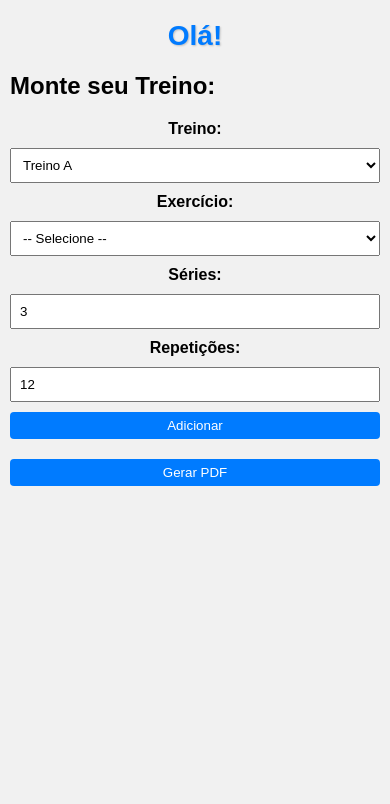
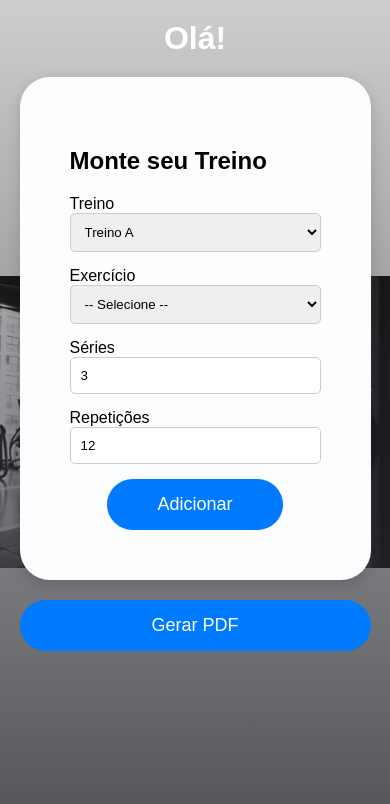
Before and after one commit to allannz/Montar-Treinos-, a plain HTML site: page treino.html in a window 390 px wide. Drawn offline with nearby package versions, Linux system fonts and the light colour scheme.

Commit message:
Atualização do botão e ajustes no layout

```diff
--- a/style.css
+++ b/style.css
@@ -1,116 +1,123 @@
 body {
-  font-family: Arial, sans-serif;
-  margin: 20px;
-  background: #f1f1f1;
+  margin: 0;
+  font-family: Arial;
+
+  background:
+    linear-gradient(rgba(49, 50, 56, 0.241), rgba(49, 50, 56, 0.847)),
+    url("img/academia.jpg");
+
+  background-size: 100%; /* controla o tamanho */
+  background-position: center;
+  background-repeat: no-repeat;
+
+  background-attachment: fixed; /* deixa travada */
+
+  display: flex;
+  flex-direction: column;
+  align-items: center;
 }
 
 h1 {
-  text-align: center;
+  margin: 20px;
+  color: #ffffff;
 }
 
-form {
-  display: flex;
-  gap: 10px;
-  flex-wrap: wrap;
-  margin-bottom: 20px;
-  align-items: center;
+.main-container {
+  width: 90%;
+  max-width: 1200px;
 }
 
-label {
-  font-weight: bold;
+/* CARD PADRÃO */
+.card {
+  background: #fbfdff;
+  padding: 50px;
+  border-radius: 30px;
+  box-shadow: 0 5px 15px rgba(0, 0, 0, 0.15);
+  margin-bottom: 20px;
 }
 
-input, select {
-  padding: 5px;
-  min-width: 120px; /* garante um tamanho mínimo em telas grandes */
+/* FORM */
+#form-treino {
+  display: grid;
+  grid-template-columns: 1fr 1fr;
+  gap: 15px;
 }
 
+.form-group {
+  display: flex;
+  flex-direction: column;
+}
+
+.full {
+  grid-column: span 2;
+}
+
+input,
+select {
+  padding: 10px;
+  border-radius: 5px;
+  border: 1px solid #ccc;
+}
+
+/* BOTÕES */
 .btn {
-  padding: 8px 12px;
-  cursor: pointer;
   background: #007bff;
   color: #fff;
   border: none;
-  border-radius: 4px;
+
+  /* Aumentando tamanho */
+  padding: 15px 50px; /* vertical | horizontal */
+  font-size: 18px; /* aumenta o tamanho do texto */
+
+  border-radius: 100px;
+  cursor: pointer;
+
+  margin: 0 auto;
+  width: fit-content;
+}
+
+.btn-center {
+  display: block;
+  margin: 0 auto;
 }
 
 .btn:hover {
   background: #0056b3;
 }
-
+/* TABELA */
 table {
   width: 100%;
   border-collapse: collapse;
   margin-top: 10px;
-  background: white;
-}
-
-th, td {
-  border: 1px solid #333;
-  padding: 8px;
-  text-align: center;
-  word-break: break-word; /* evita que o texto quebre a tabela */
 }
 
 th {
-  background: #007bff;
+  background: #004895;
   color: #fff;
 }
 
-table tbody tr:nth-child(even) {
-  background: #f2f2f2;
+th,
+td {
+  border: 1px solid #ccc;
+  padding: 8px;
+  text-align: center;
 }
 
+/* TREINOS */
 #treinos > div {
   margin-bottom: 20px;
-  padding: 10px;
-  border-radius: 5px;
-  box-shadow: 0 0 5px rgba(0,0,0,0.1);
-  background: #fff;
+}
+
+/* PDF */
+#btnPDF {
+  width: 100%;
+  margin-bottom: 20px;
 }
 
 /* RESPONSIVO */
 @media (max-width: 768px) {
-form {
-  display: flex;
-  flex-direction: column; /* campos um em cima do outro */
-  gap: 10px;              /* espaçamento entre eles */
-  margin-bottom: 20px;
-  width: 100%;             /* ocupa toda a largura disponível */
-}
-
-input, select, .btn {
-  width: 100%;             /* cada campo ocupa 100% da largura */
-  box-sizing: border-box;  /* padding não estoura a largura */
-  padding: 8px;
-}
-
-
-  th, td {
-    font-size: 12px;
-    padding: 6px;
-  }
-
-  table {
-    font-size: 12px;
+  #form-treino {
+    display: flex;
+    flex-direction: column;
   }
 }
-
-@media (max-width: 480px) {
-  body {
-    margin: 10px;
-  }
-
-  h1 {
-    font-size: 20px;
-  }
-
-  th, td {
-    font-size: 10px;
-    padding: 4px;
-  }
-
-  .btn {
-    padding: 6px;
-  }
-}
--- a/treino.html
+++ b/treino.html
@@ -3,39 +3,25 @@
 <head>
 <meta charset="UTF-8">
 <title>Gerador de Treinos</title>
+
 <link rel="stylesheet" href="style.css">
+
 </head>
+
 <body>
+
 <h1 id="saudacao"></h1>
 
-<style>
-#saudacao {
-  text-align: center;
-  font-size: 28px;
-  color: #007bff;
-  margin: 20px 0;
-  font-weight: bold;
-  text-shadow: 1px 1px 2px rgba(0,0,0,0.2);
-  font-family: 'Arial', sans-serif;
-}
-</style>
+<div class="main-container">
 
-<script>
-  const nomePersonal = localStorage.getItem('nomePersonal') || '';
-
-  if(nomePersonal) {
-    document.getElementById('saudacao').innerText = `Olá, ${nomePersonal}!`;
-  } else {
-    document.getElementById('saudacao').innerText = 'Olá!';
-  }
-</script>
-
-
-  <h2>Monte seu Treino:</h2>
+  <div class="card">
+    <h2>Monte seu Treino</h2>
 
     <form id="form-treino">
-    <label for="nomeTreino">Treino:</label>
-    <select id="nomeTreino" required>
+
+      <div class="form-group">
+        <label>Treino</label>
+        <select id="nomeTreino">
           <option value="A">Treino A</option>
           <option value="B">Treino B</option>
           <option value="C">Treino C</option>
@@ -44,86 +30,124 @@
           <option value="F">Treino F</option>
           <option value="G">Treino G</option>
         </select>
+      </div>
 
-    <label for="exercicio">Exercício:</label>
-    <select id="exercicio" required>
+      <div class="form-group">
+        <label>Exercício</label>
+        <select id="exercicio">
           <option value="">-- Selecione --</option>
-      <!-- Peito -->
-      <option value="Supino Reto">Supino Reto</option>
-      <option value="Supino Inclinado">Supino Inclinado</option>
-      <option value="Supino Declinado">Supino Declinado</option>
-      <option value="Crucifixo Reto">Crucifixo Reto</option>
-      <option value="Crucifixo Inclinado">Crucifixo Inclinado</option>
-      <option value="Peck Deck">Peck Deck</option>
-      <option value="Cross Over">Cross Over</option>
-      <!-- Costas -->
-      <option value="Puxada Aberta Frente">Puxada Aberta Frente</option>
-      <option value="Puxada Atrás">Puxada Atrás</option>
-      <option value="Remada Curvada">Remada Curvada</option>
-      <option value="Remada Baixa">Remada Baixa</option>
-      <option value="Remada Unilateral">Remada Unilateral</option>
-      <option value="Levantamento Terra">Levantamento Terra</option>
-      <option value="Pull Over">Pull Over</option>
-      <!-- Ombros -->
-      <option value="Desenvolvimento com Barra">Desenvolvimento com Barra</option>
-      <option value="Desenvolvimento com Halteres">Desenvolvimento com Halteres</option>
-      <option value="Elevação Lateral">Elevação Lateral</option>
-      <option value="Elevação Frontal">Elevação Frontal</option>
-      <option value="Encolhimento de Ombros">Encolhimento de Ombros</option>
-      <option value="Remada Alta">Remada Alta</option>
-      <!-- Pernas -->
-      <option value="Agachamento Livre">Agachamento Livre</option>
-      <option value="Agachamento Smith">Agachamento Smith</option>
-      <option value="Leg Press">Leg Press</option>
-      <option value="Avanço">Avanço</option>
-      <option value="Passada">Passada</option>
-      <option value="Cadeira Extensora">Cadeira Extensora</option>
-      <option value="Cadeira Flexora">Cadeira Flexora</option>
-      <option value="Mesa Flexora">Mesa Flexora</option>
-      <option value="Cadeira Abdutora">Cadeira Abdutora</option>
-      <option value="Cadeira Adutora">Cadeira Adutora</option>
-      <option value="Stiff">Stiff</option>
-      <option value="Levantamento Terra Romeno">Levantamento Terra Romeno</option>
-      <option value="Panturrilha Sentado">Panturrilha Sentado</option>
-      <option value="Panturrilha em Pé">Panturrilha em Pé</option>
-      <!-- Bíceps -->
-      <option value="Rosca Direta">Rosca Direta</option>
-      <option value="Rosca Alternada">Rosca Alternada</option>
-      <option value="Rosca Martelo">Rosca Martelo</option>
-      <option value="Rosca Concentrada">Rosca Concentrada</option>
-      <option value="Rosca Scott">Rosca Scott</option>
-      <!-- Tríceps -->
-      <option value="Tríceps Corda">Tríceps Corda</option>
-      <option value="Tríceps Testa">Tríceps Testa</option>
-      <option value="Tríceps Francês">Tríceps Francês</option>
-      <option value="Mergulho">Mergulho</option>
-      <option value="Tríceps Banco">Tríceps Banco</option>
-      <!-- Abdômen -->
-      <option value="Abdominal Supra">Abdominal Supra</option>
-      <option value="Abdominal Infra">Abdominal Infra</option>
-      <option value="Abdominal Oblíquo">Abdominal Oblíquo</option>
-      <option value="Prancha">Prancha</option>
-      <option value="Elevação de Pernas">Elevação de Pernas</option>
-      <option value="Ab Wheel (Roda)">Ab Wheel (Roda)</option>
+
+          <!-- PEITO -->
+          <optgroup label="Peito">
+            <option>Supino Reto</option>
+            <option>Supino Inclinado</option>
+            <option>Supino Declinado</option>
+            <option>Crucifixo Reto</option>
+            <option>Crucifixo Inclinado</option>
+            <option>Peck Deck</option>
+            <option>Cross Over</option>
+          </optgroup>
+
+          <!-- COSTAS -->
+          <optgroup label="Costas">
+            <option>Puxada Aberta Frente</option>
+            <option>Puxada Fechada</option>
+            <option>Puxada Atrás</option>
+            <option>Remada Curvada</option>
+            <option>Remada Baixa</option>
+            <option>Remada Unilateral</option>
+            <option>Levantamento Terra</option>
+            <option>Pull Over</option>
+          </optgroup>
+
+          <!-- OMBRO -->
+          <optgroup label="Ombro">
+            <option>Desenvolvimento com Barra</option>
+            <option>Desenvolvimento com Halteres</option>
+            <option>Elevação Lateral</option>
+            <option>Elevação Frontal</option>
+            <option>Encolhimento de Ombros</option>
+            <option>Remada Alta</option>
+          </optgroup>
+
+          <!-- PERNAS -->
+          <optgroup label="Pernas">
+            <option>Agachamento Livre</option>
+            <option>Agachamento Smith</option>
+            <option>Leg Press</option>
+            <option>Avanço</option>
+            <option>Passada</option>
+            <option>Cadeira Extensora</option>
+            <option>Cadeira Flexora</option>
+            <option>Mesa Flexora</option>
+            <option>Cadeira Abdutora</option>
+            <option>Cadeira Adutora</option>
+            <option>Stiff</option>
+            <option>Levantamento Terra Romeno</option>
+            <option>Panturrilha Sentado</option>
+            <option>Panturrilha em Pé</option>
+          </optgroup>
+
+          <!-- BÍCEPS -->
+          <optgroup label="Bíceps">
+            <option>Rosca Direta</option>
+            <option>Rosca Alternada</option>
+            <option>Rosca Martelo</option>
+            <option>Rosca Concentrada</option>
+            <option>Rosca Scott</option>
+          </optgroup>
+
+          <!-- TRÍCEPS -->
+          <optgroup label="Tríceps">
+            <option>Tríceps Corda</option>
+            <option>Tríceps Testa</option>
+            <option>Tríceps Francês</option>
+            <option>Mergulho</option>
+            <option>Tríceps Banco</option>
+          </optgroup>
+
+          <!-- ABDÔMEN -->
+          <optgroup label="Abdômen">
+            <option>Abdominal Supra</option>
+            <option>Abdominal Infra</option>
+            <option>Abdominal Oblíquo</option>
+            <option>Prancha</option>
+            <option>Elevação de Pernas</option>
+            <option>Ab Wheel</option>
+          </optgroup>
+
         </select>
+      </div>
 
-    <label for="series">Séries:</label>
-    <input type="number" id="series" min="1" value="3" required>
+      <div class="form-group">
+        <label>Séries</label>
+        <input type="number" id="series" value="3">
+      </div>
 
-    <label for="repeticoes">Repetições:</label>
-    <input type="number" id="repeticoes" min="1" value="12" required>
+      <div class="form-group">
+        <label>Repetições</label>
+        <input type="number" id="repeticoes" value="12">
+      </div>
 
-    <button type="submit" class="btn">Adicionar</button>
+      <button type="submit" class="btn full">Adicionar</button>
+
     </form>
+  </div>
 
-  <!-- Área que vai conter várias tabelas (uma por treino) -->
   <div id="treinos"></div>
 
-  <button class="btn" id="btnPDF">Gerar PDF</button>
+<button id="btnPDF" class="btn btn-center">Gerar PDF</button>
 
-  <!-- Libs -->
+</div>
+
+<script>
+const nomePersonal = localStorage.getItem('nomePersonal') || '';
+document.getElementById('saudacao').innerText = nomePersonal ? `Olá, ${nomePersonal}!` : 'Olá!';
+</script>
+
 <script src="https://cdnjs.cloudflare.com/ajax/libs/jspdf/2.5.1/jspdf.umd.min.js"></script>
 <script src="https://cdnjs.cloudflare.com/ajax/libs/jspdf-autotable/3.5.25/jspdf.plugin.autotable.min.js"></script>
 <script src="script.js"></script>
+
 </body>
 </html>
```
Also changed, not shown: index.html (+126 -37 lines), script.js (+58 -68 lines), img/academia.jpg (added), 1 other file. Lines whose indentation alone changed are shown as unchanged.
